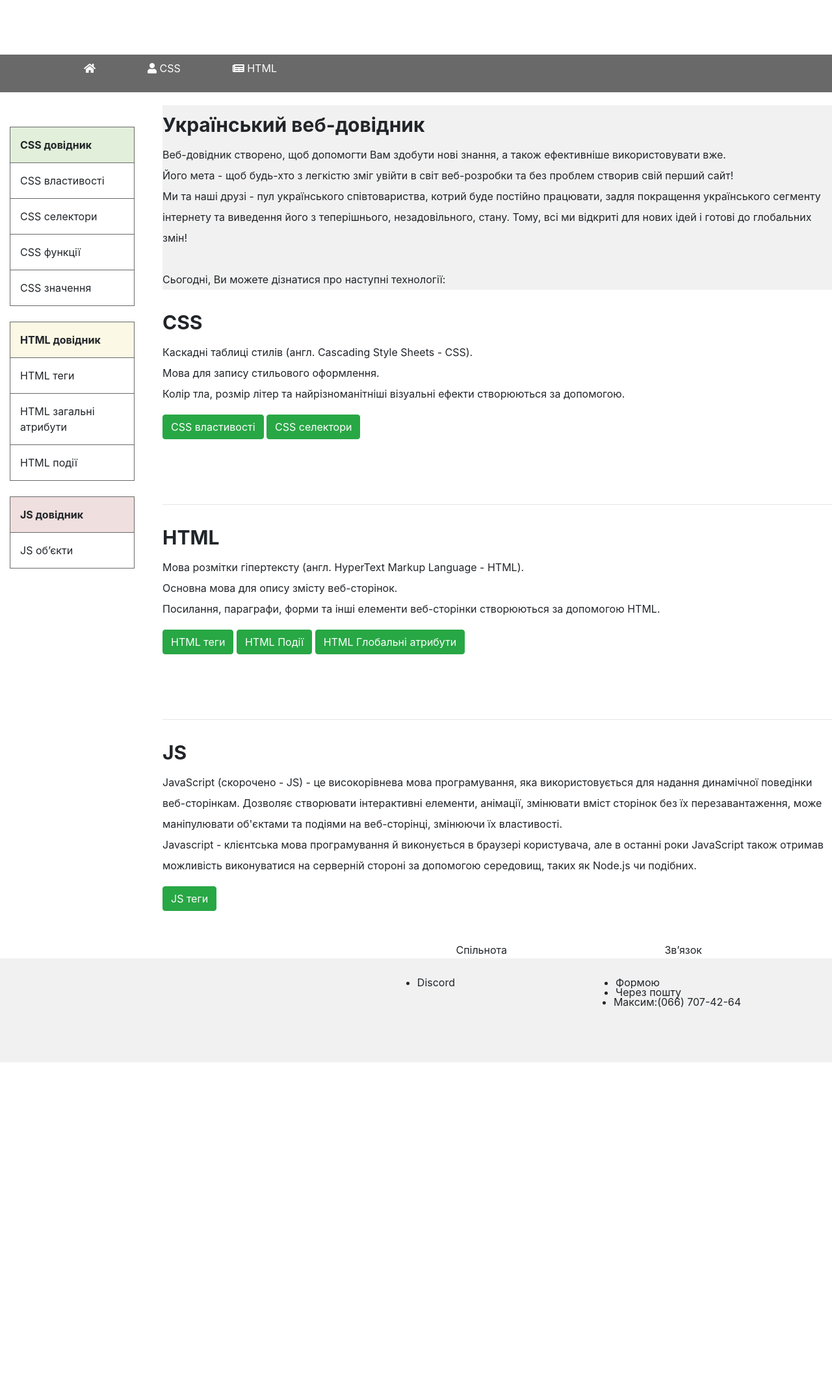
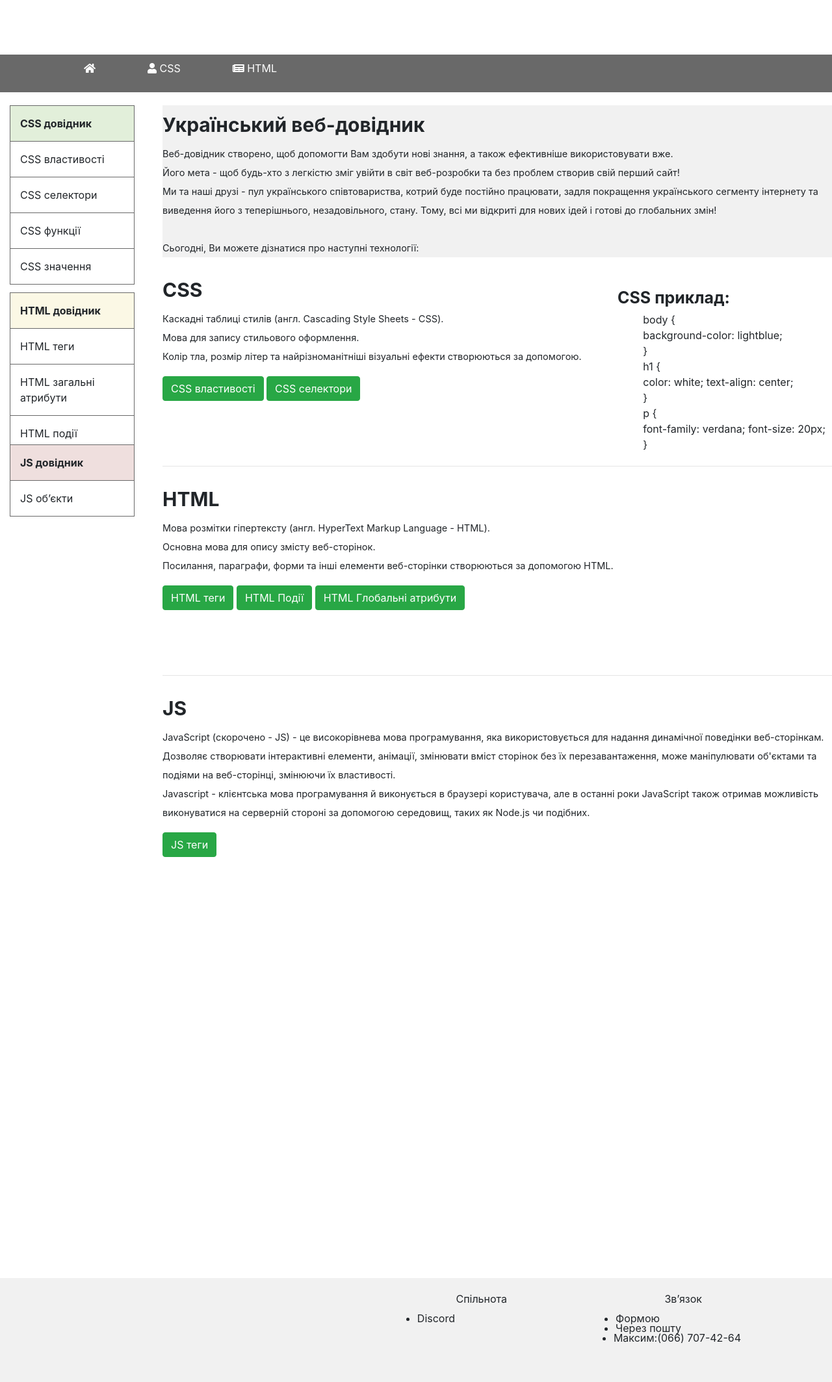
Before and after one commit to OWLsTyLe/first-, a Django app: template my/main/templates/main/index.html in a window 1280 px wide. Shown: the whole page at 65% size. Before the commit the page ends 1635 px from the top, so only its background shows below. Run offline with Django 5.2, Linux system fonts and the light colour scheme; the template is opened without the code that fills it, so the values that code supplies are empty; parts of the project's set-up code (start-up, migrations or seed data) failed here and were passed over; some libraries are stand-ins or nearby versions.

Commit message:
update style

```diff
--- a/my/main/templates/main/index.html
+++ b/my/main/templates/main/index.html
@@ -3,8 +3,10 @@
 {% block title %} Український веб довідник {% endblock %}
 
 {% block content %}
+<aside class="whit-rec">
+     <p style="margin-left: 950px; position: absolute; top:440px;"> <b style="font-size: 25px;">CSS приклад:</b></p>
     <div class="gray-rectangle">
-    <p style="line-height: 2;" ><b style="font-size: 30px;">Український веб-довідник</b><br>
+        <p style="line-height: 2; font-size: 14.5px" ><b style="font-size: 30px;">Український веб-довідник</b><br>
         Веб-довідник створено, щоб допомогти Вам здобути нові знання, а також ефективніше використовувати вже.<br>
         Його мета - щоб будь-хто з легкістю зміг увійти в світ веб-розробки та без проблем створив свій перший сайт!<br>
         Ми та наші друзі - пул українського співтовариства, котрий буде постійно працювати, задля покращення українського сегменту інтернету та виведення його з теперішнього, незадовільного, стану. Тому, всі ми відкриті для нових ідей і готові до глобальних змін!<br>
@@ -12,11 +14,11 @@
     Сьогодні, Ви можете дізнатися про наступні технології:
         </p>
     </div>
-
-<div class="o-rectangle">
+</aside>
+<div>
     <p style="text-align: right;">  </p>
     <div class="white-rectangle">
-        <p style="line-height: 2;"> <b style="font-size: 30px;"> CSS </b> <br>
+        <p style="line-height: 2; font-size: 14.5px;"> <b style="font-size: 30px;"> CSS </b> <br>
     Каскадні таблиці стилів (англ. Cascading Style Sheets - CSS). <br>
     Мова для запису стильового оформлення.<br>
     Колір тла, розмір літер та найрізноманітніші візуальні ефекти створюються за допомогою.
@@ -29,7 +31,7 @@
 <hr style="margin-left: 250px; margin-top: 100px">
 
     <div class="white-rectangle">
-        <p style="line-height: 2;" > <b style="font-size: 30px;">HTML</b> <br>
+        <p style="line-height: 2; font-size: 14.5px;" > <b style="font-size: 30px;">HTML</b> <br>
         Мова розмітки гіпертексту (англ. HyperText Markup Language - HTML).<br>
         Основна мова для опису змісту веб-сторінок. <br>
         Посилання, параграфи, форми та інші елементи веб-сторінки створюються за допомогою HTML.
@@ -41,13 +43,13 @@
 
 <hr style="margin-left: 250px; margin-top: 100px">
 
-    <div class="white-rectangle"> <p> <b style="font-size: 30px;" > JS </b> <br>
+    <div class="white-rectangle"> <p style="font-size: 14.5px;"> <b style="font-size: 30px;" > JS </b> <br>
         JavaScript (скорочено - JS) - це високорівнева мова програмування, яка використовується для надання динамічної поведінки веб-сторінкам. Дозволяє створювати інтерактивні елементи, анімації, змінювати вміст сторінок без їх перезавантаження, може маніпулювати об'єктами та подіями на веб-сторінці, змінюючи їх властивості.<br>
         Javascript - клієнтська мова програмування й виконується в браузері користувача, але в останні роки JavaScript також отримав можливість виконуватися на серверній стороні за допомогою середовищ, таких як Node.js чи подібних. </p>
         <button  class="btn btn-success"> JS теги  </button>
     </div>
 
-<table class="first_table" style="margin-top: -1207px">
+<table class="first_table" style="position:absolute; top: 162px">
     <tr>
         <th style="background: #e2efda; text-decoration-color: #4a7543;" > CSS довідник</th>
     </tr>
@@ -65,7 +67,7 @@
     </tr>
 </table>
 
- <table class="first_table" >
+ <table class="first_table" style="position:absolute; top: 450px">
     <tr>
         <th style="background: #fbf8e5; text-decoration-color:#a89671;"> HTML довідник</th>
     </tr>
@@ -81,7 +83,7 @@
      <br>
 
  </table> <br>
-  <table class="first_table">
+  <table class="first_table" style="position:absolute; top: 684px">
     <tr>
         <th style="background: #efdfde; text-decoration-color: #be8683;"> JS довідник</th>
     </tr>
@@ -91,14 +93,17 @@
   </table>
 <div class="graytwo-rectangle" style="background-color: #f1f1f1;">
     <ul>
-        <li class="lis"><a href="{% url 'home' %}"></a>Discord</li>
-         <p class="words"> Спільнота </p>
-        <p class="word"> Звʼязок  </p>
-        <li class="lik"> Формою </li>
-        <li class="lik1"> Через пошту</li>
-        <li class="lik2"> Максим:(066) 707-42-64 </li>
+        <li style="position: absolute;margin-top: 50px;right: 580px;"><a href="{% url 'home' %}"></a>Discord</li>
+         <p style="position: absolute;margin-top: 20px;right: 500px;"> Спільнота </p>
+         <p style="position: absolute;margin-top: 20px;right: 200px;"> Звʼязок  </p>
+        <li style="position: absolute;margin-top: 50px;right: 265px;"> Формою </li>
+        <li style="position: absolute;margin-top: 65px;right: 232px;"> Через пошту</li>
+        <li style="position: absolute;margin-top: 80px;right: 140px;"> Максим:(066) 707-42-64 </li>
     </ul>
-
-
 </div>
+<span>
+    <div>
+        <p class="o-rectangle" style="position:absolute; right: 10px; top: 480px; ">body {<br> background-color: lightblue;<br> }<br> h1 {<br> color: white; text-align: center;<br> }<br> p {<br> font-family: verdana; font-size: 20px;<br> }</p>
+    </div>
+</span>
 {% endblock %}
```
Lines whose indentation alone changed are shown as unchanged.
